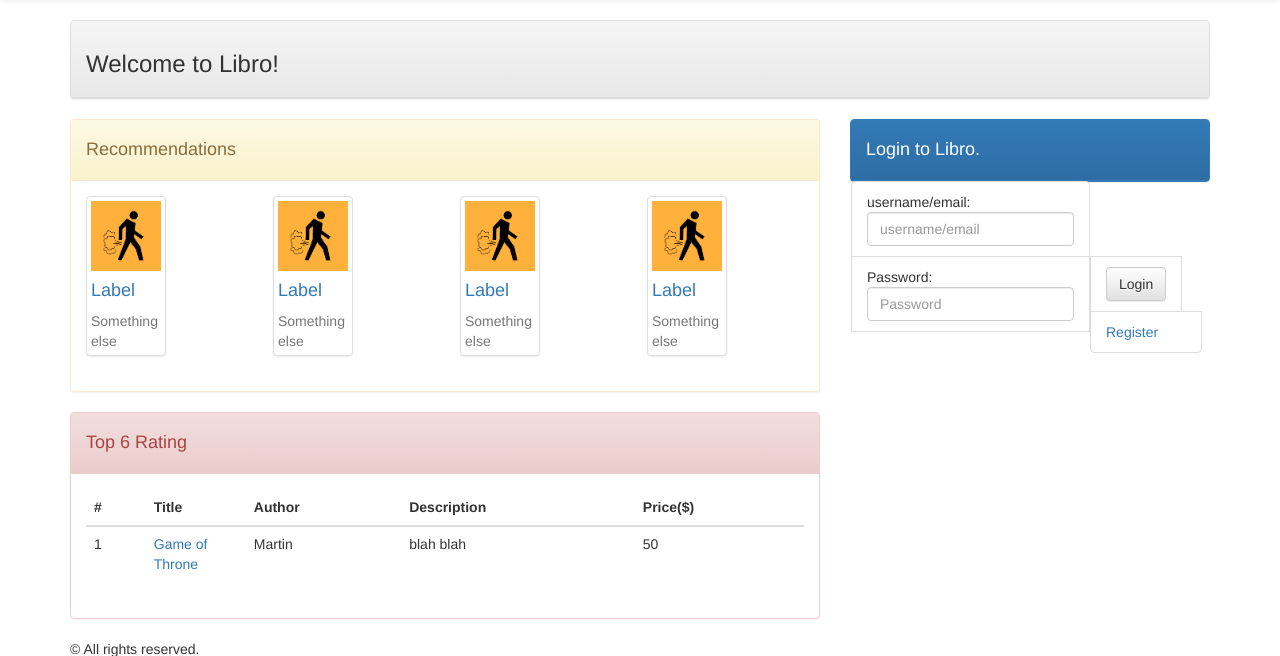
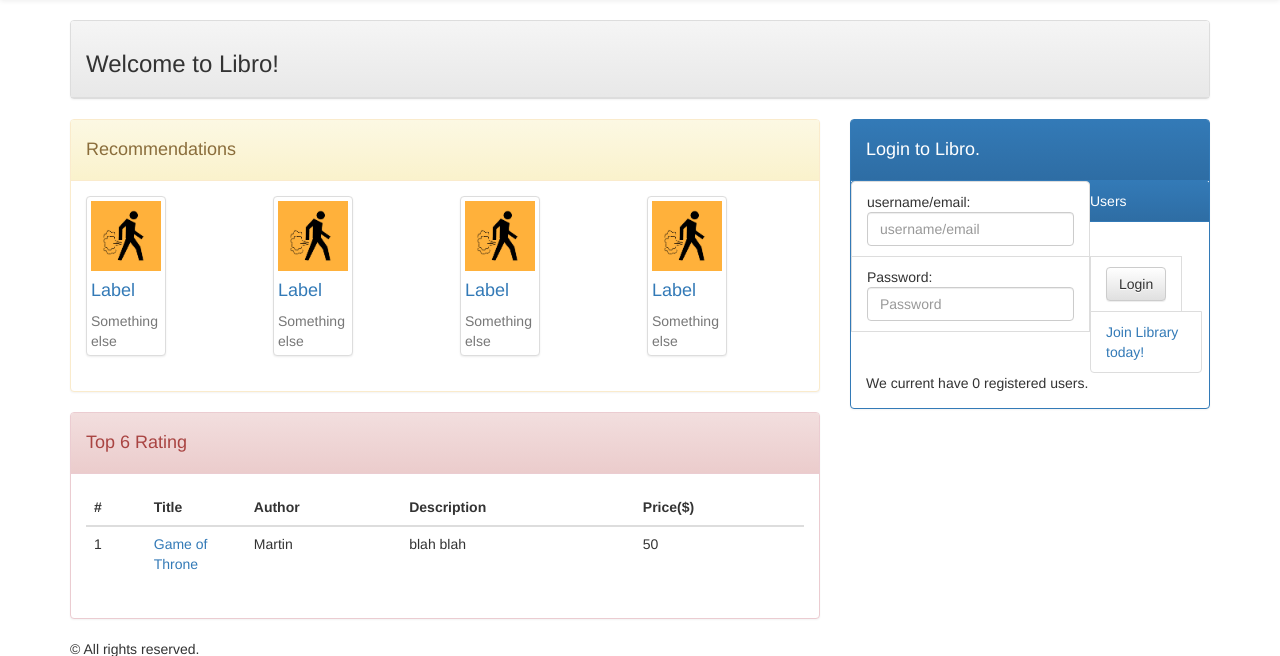
Before and after one commit to Github-Minghui/CSC322-BookMarket, a PHP site: page / in a window 1280 px wide. Shown: the part 71-727 px from the top of the page. Run offline with PHP 8.4, Linux system fonts and the light colour scheme; tables that the repository leaves empty or names only in its code hold one stand-in row (values such as "Sample post"); some libraries are stand-ins or nearby versions.

Commit message:
add logout functionality after login, and other small thing. Feel free to discover.

```diff
--- a/core/functions/users.php
+++ b/core/functions/users.php
@@ -1,4 +1,24 @@
 <?php
+function user_count(){
+	return mysql_result(mysql_query("SELECT COUNT(`user_id`) FROM `users` WHERE `active`= 1"), 0);
+}
+function user_data($user_id){
+	$data = array();
+	$user_id =(int) $user_id;
+
+	$func_num_args = func_num_args();
+	$func_get_args = func_get_args();
+
+	if ($func_num_args > 1) {
+		unset($func_get_args[0]);
+
+		$fields = '`' . implode ('`, `', $func_get_args) . '`';
+		$data = mysql_fetch_assoc(mysql_query("SELECT $fields FROM `users` WHERE `user_id` = $user_id"));
+
+		return $data;
+	}
+
+}
 function logged_in(){
 	return (isset($_SESSION['user_id'])) ? true : false;
 }
--- a/core/init.php
+++ b/core/init.php
@@ -5,6 +5,14 @@
 require 'database/connect.php';
 require 'functions/general.php';
 require 'functions/users.php';
-
+if(logged_in() ===true) {
+	$session_user_id = $_SESSION['user_id'];
+	$user_data = user_data($session_user_id, 'user_id','username','password','first_name', 'last_name','email');
+	if (user_active($user_data['username']) === false){
+		session_destroy();
+		header('location: index.php');
+		exit();
+	}
+}
 $errors = array();
 ?>
--- a/includes/aside.php
+++ b/includes/aside.php
@@ -1,9 +1,10 @@
 <div class="panel panel-primary">    <!-- Start of Recommandations -->
 	<?php
 		if (logged_in() === true){
-			echo 'Logged in';
+			include 'includes/widgets/loggedin.php';
 		}else{
 			include 'includes/widgets/login.php';
 		}
+		include 'includes/widgets/user_count.php';
 	?>
 </div>
--- a/includes/widgets/login.php
+++ b/includes/widgets/login.php
@@ -15,7 +15,7 @@
 		<!-- <button type="submit" class="btn btn-default"> Join Libro!</button> -->
 	  </li>
 	  <li class="list-group-item">
-		<a href="register.php"> Register</a>
+		<a href="register.php"> Join Library today!</a>
 	  </li>
 
 	</form>
--- /dev/null
+++ b/includes/widgets/user_count.php
@@ -0,0 +1,11 @@
+
+<div class="panel-heading">
+	<h7>Users</h7>
+</div>
+<div class="panel-body">
+	<?php
+	$user_count = user_count();
+	$suffix =($user_count != 1) ? 's' : '';
+	?>
+	We current have <?php echo user_count();?> registered user<?php echo $suffix;?>.
+</div>
--- a/index.php
+++ b/index.php
@@ -11,8 +11,10 @@
       </div>
     </div>
   </div>
+
   <div class="col-md-8 col-xs-8">
     <?php include 'includes/widgets/recommendation.php';?>
+    <?php include 'includes/widgets/topRating.php';?>
   </div>  <!-- ./.col-md-8 -->
 
 
@@ -20,8 +22,5 @@
     <?php include 'includes/aside.php';?>
   </div><!-- .col-sm-4 -->
 
-  <div class="col-md-8 col-xs-8">
-    <?php include 'includes/widgets/topRating.php';?>
-  </div>
 </div>
 <?php include 'includes/overall/footer.php';?>
```
Also changed, not shown: includes/widgets/loggedin.php (added, +10 -0 lines), login.php (+5 -2 lines).
